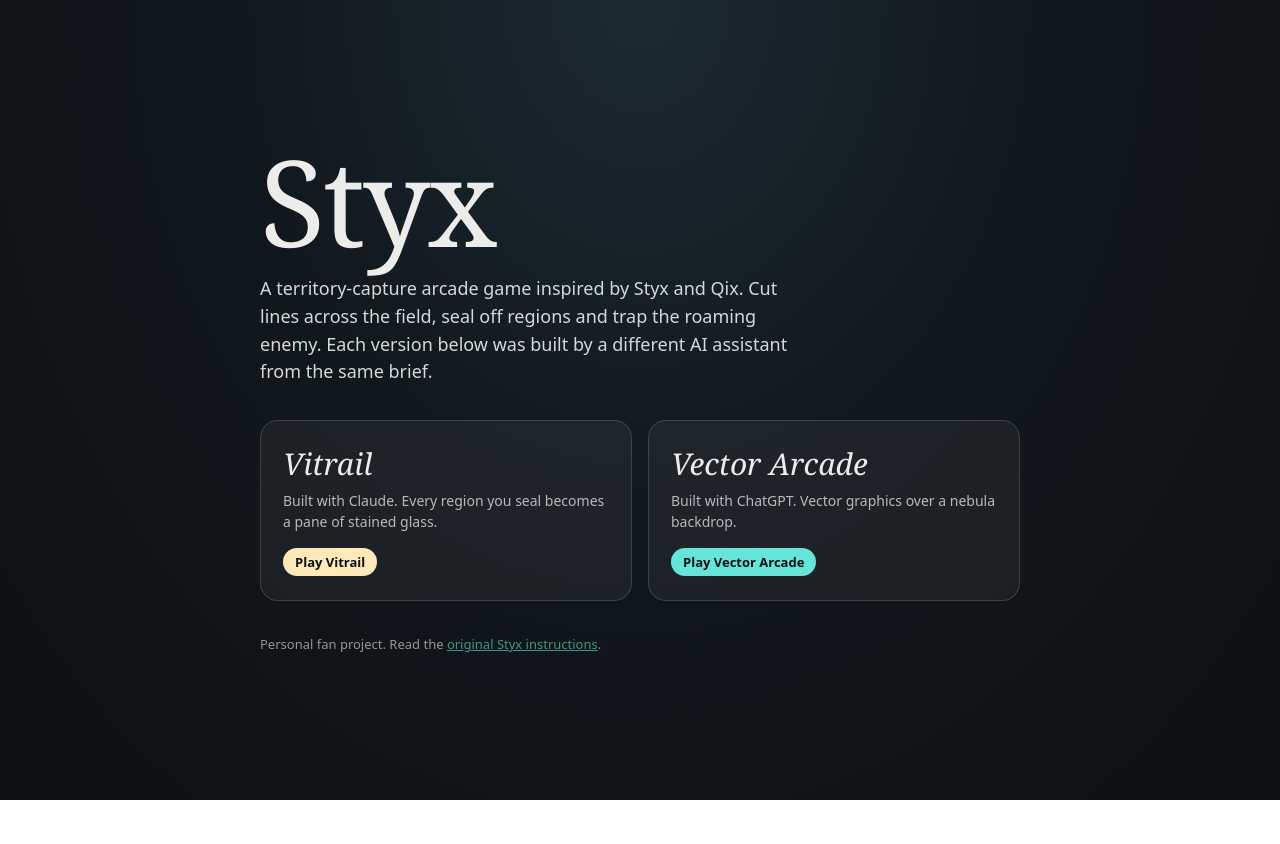
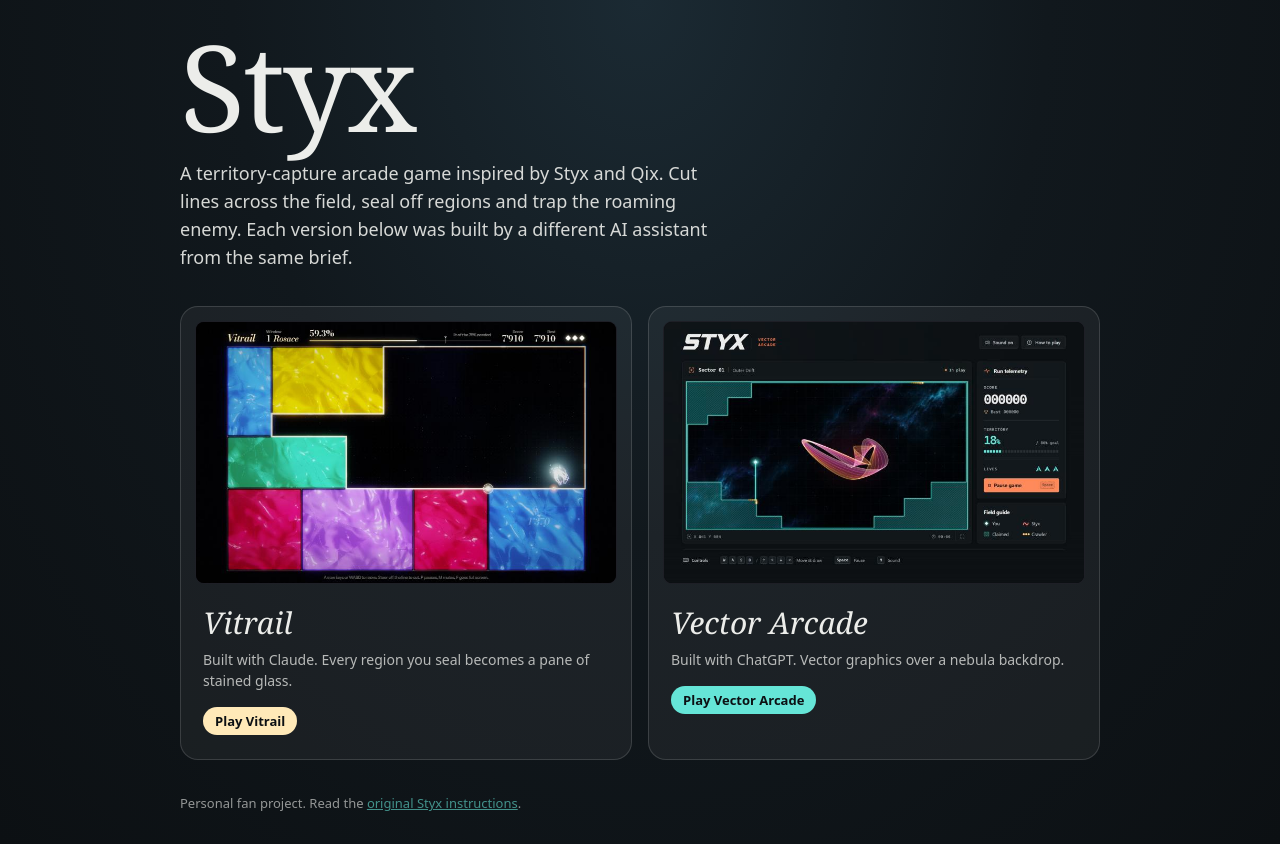
Before and after one commit to iago-swi/styx, a plain HTML site: page index.html in a window 1280 px wide. Before the commit the page ends 800 px from the top, so only its background shows below. Drawn offline with Linux system fonts and the light colour scheme.

Commit message:
Add screenshots to the landing page and link the live site
The landing page cards and the root README now show a gameplay
screenshot of each version; the ChatGPT edition gets its own
screenshot. Both READMEs link to the GitHub Pages site.

```diff
--- a/index.html
+++ b/index.html
@@ -11,17 +11,19 @@
   body{margin:0;min-height:100vh;display:grid;place-items:center;padding:32px 16px;color:var(--paper);
     font-family:system-ui,-apple-system,"Segoe UI",sans-serif;
     background:radial-gradient(ellipse at 50% 0%,#1b2a33 0%,#11181d 45%,var(--ink) 100%)}
-  main{width:100%;max-width:760px}
+  main{width:100%;max-width:920px}
   h1{font-family:Georgia,"Times New Roman",serif;font-weight:400;font-size:clamp(56px,12vw,120px);line-height:.9;margin:0 0 20px;letter-spacing:-.02em}
   p.lede{max-width:560px;font-size:18px;line-height:1.55;margin:0 0 34px;opacity:.9}
   .grid{display:grid;grid-template-columns:repeat(auto-fit,minmax(240px,1fr));gap:16px}
-  a.card{display:block;padding:22px 22px 24px;border-radius:18px;text-decoration:none;color:inherit;
+  a.card{display:block;padding:14px 14px 24px;border-radius:18px;text-decoration:none;color:inherit;
     background:rgba(255,255,255,.05);border:1px solid rgba(255,255,255,.14);transition:transform .15s,background .15s,border-color .15s}
   a.card:hover,a.card:focus-visible{transform:translateY(-3px);background:rgba(255,255,255,.09);border-color:var(--teal);outline:none}
   a.card.claude:hover,a.card.claude:focus-visible{border-color:var(--gold)}
-  .card h2{font-family:Georgia,serif;font-style:italic;font-weight:400;font-size:30px;margin:0 0 6px}
-  .card p{font-size:14px;line-height:1.5;margin:0;opacity:.75}
-  .tag{display:inline-block;margin-top:16px;padding:5px 12px;border-radius:99px;font-size:13px;font-weight:600;background:var(--teal);color:var(--ink)}
+  .card img{display:block;width:100%;height:auto;aspect-ratio:8/5;object-fit:cover;border-radius:9px;margin-bottom:18px;
+    border:1px solid rgba(255,255,255,.1);background:#05060d}
+  .card h2{font-family:Georgia,serif;font-style:italic;font-weight:400;font-size:30px;margin:0 8px 6px}
+  .card p{font-size:14px;line-height:1.5;margin:0 8px;opacity:.75}
+  .tag{display:inline-block;margin:16px 8px 0;padding:5px 12px;border-radius:99px;font-size:13px;font-weight:600;background:var(--teal);color:var(--ink)}
   .claude .tag{background:var(--gold)}
   footer{margin-top:34px;font-size:13px;opacity:.6}
   footer a{color:var(--teal)}
@@ -33,9 +35,11 @@
   <p class="lede">A territory-capture arcade game inspired by Styx and Qix. Cut lines across the field, seal off regions and trap the roaming enemy. Each version below was built by a different AI assistant from the same brief.</p>
   <div class="grid">
     <a class="card claude" href="Claude/index.html">
+      <img src="Claude/screenshot.jpg" width="800" height="500" alt="Vitrail in play: sealed panes of red, blue, yellow, green and violet stained glass around a dark area where the Wisp drifts">
       <h2>Vitrail</h2><p>Built with Claude. Every region you seal becomes a pane of stained glass.</p><span class="tag">Play Vitrail</span>
     </a>
     <a class="card" href="ChatGPT/index.html">
+      <img src="ChatGPT/screenshot.jpg" width="800" height="500" alt="Vector Arcade in play: a cut in progress on a teal-bordered field, with the pink Styx swirling over a nebula and a score panel on the right">
       <h2>Vector Arcade</h2><p>Built with ChatGPT. Vector graphics over a nebula backdrop.</p><span class="tag">Play Vector Arcade</span>
     </a>
   </div>
```
Also changed, not shown: ChatGPT/screenshot.jpg (added), 3 other files.
